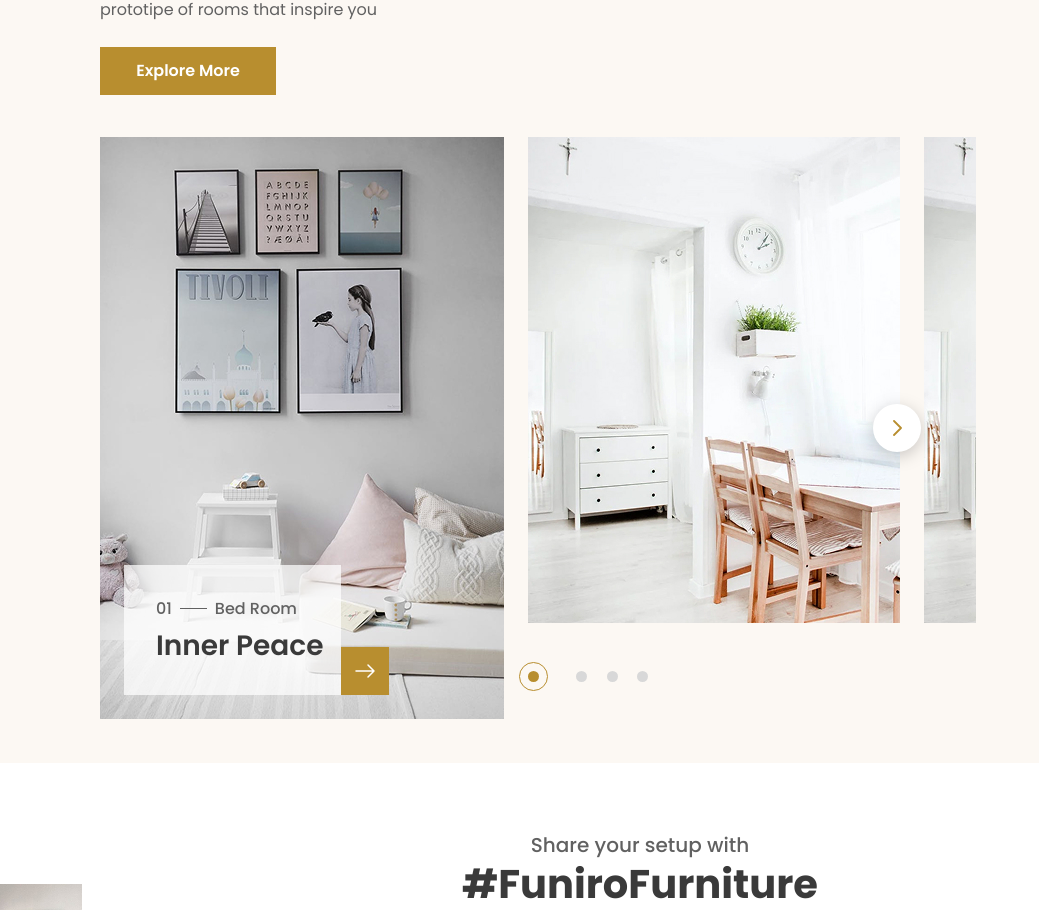
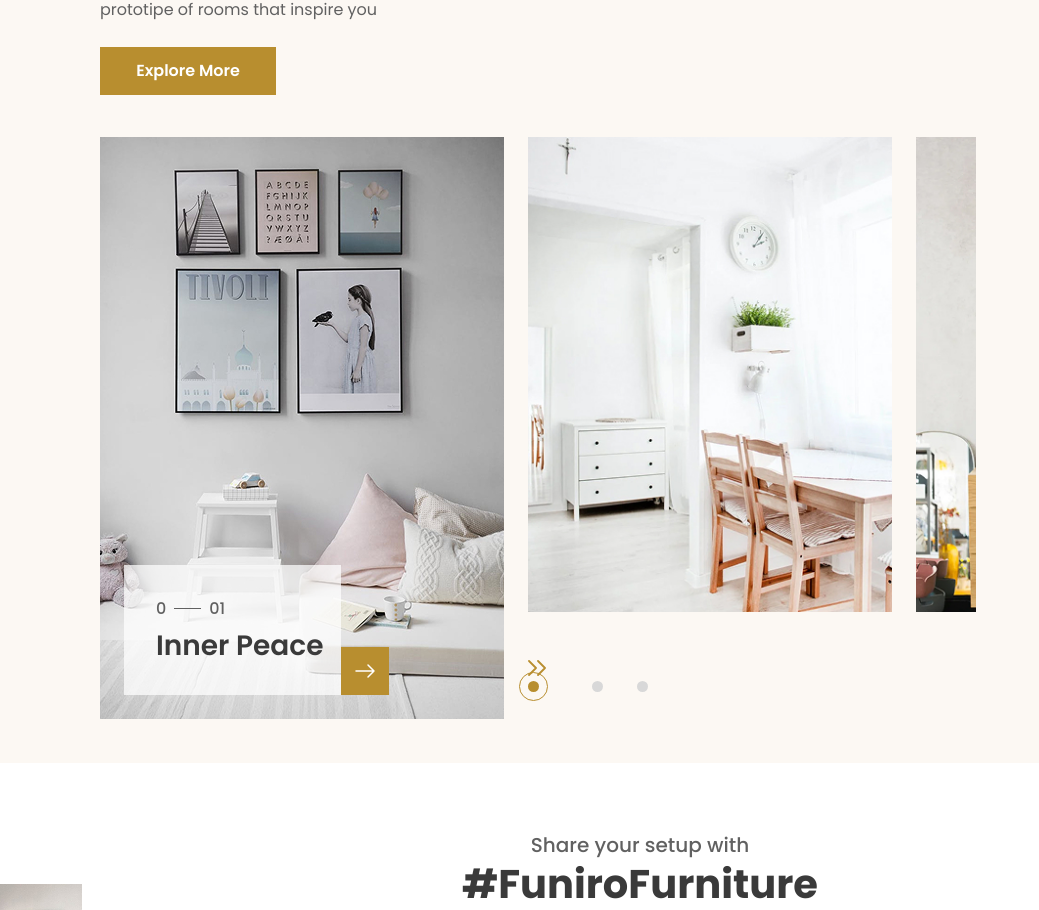
Before and after one commit to freund82/furnitureFurniro, a React (Vite) app: page / in a window 1280 px wide. Shown: the part 2957-3867 px from the top of the page, without its empty margins (0-1039 px from the left). Built offline with nearby package versions, Linux system fonts and the light colour scheme; data requests are answered from the project's data file.

Commit message:
Почти идеальный слайдер

```diff
--- a/src/components/Slider/Slider.jsx
+++ b/src/components/Slider/Slider.jsx
@@ -4,18 +4,17 @@ import ArrowSmall from "../../assets/icons/arrowSmall.svg";
 import SliderArrow from "../../assets/icons/arrow.svg";
 
 export default function Slider(){
+    const [currentSlide, setCurrentSlide] = useState(0);
+    const [currentImageIndex, setCurrentImageIndex] = useState(0);
+    const slidesToShow = 3;
 
-    const [currentSlide, setCurrentSlide] = useState(0);
-    const [currentImage, setCurrentImage] = useState(1);
-
-
-    const slides=[
+    const slides = [
         {
-            id:1,
-            number:"01",
-            title:"Inner Peace",
-            category:"Bed Room",
-            images:[
+            id: 1,
+            number: "01",
+            title: "Inner Peace",
+            category: "Bed Room",
+            images: [
                 "/slider/bedroom_slider.jpg",
                 "/slider/bedroomOne.jpg",
                 "/slider/bedroomTwo.jpg",
@@ -23,63 +22,91 @@ export default function Slider(){
             ]
         },
         {
-            id:2,
-            number:"02",
-            title:"Lux Room",
-            category:"Bed Room",
-            images:[
+            id: 2,
+            number: "02",
+            title: "Lux Room",
+            category: "Bed Room",
+            images: [
                 "/slider/bedroom_slider2.jpg",
                 "/slider/livingRoomOne.jpg",
                 "/slider/livingRoomTwo.jpg",
                 "/slider/livingRoomThree.jpg",
             ]
         },
-    ]
+    ];
 
-    const nextSlide=()=>{
-        setCurrentSlide((prev)=>(prev === slides.length-1 ? 0 : prev+1));
-    }
+    const sliderImages = slides.map(slide => slide.images.slice(1));
 
-    const prevSlide=()=>{
-        setCurrentSlide((prev)=>(prev === 0 ? slides.length-1 : prev-1));
-    }
+    const nextSlide = () => {
+        setCurrentSlide(prev => (prev + 1) % slides.length);
+    };
 
-    const nextImage=()=>{
-        setCurrentImage((prev)=>(prev === slides[currentSlide].images.length-1 ? 1 : prev+1));
-    }
+    const nextHorizontalSlide = () => {
+        setCurrentImageIndex(prev => (prev + 1) % (sliderImages[currentSlide].length - slidesToShow + 1));
+    };
 
-    const prevImage=()=>{
-        setCurrentImage((prev)=>(prev === 0 ? slides[currentSlide].images.length-1 : prev-1));
-    }
+    const prevHorizontalSlide = () => {
+        setCurrentImageIndex(prev =>
+            prev === 0 ? sliderImages[currentSlide].length - slidesToShow : prev - 1
+        );
+    };
+
+    const selectImage = (index) => {
+        setCurrentImageIndex(index);
+    };
 
     return(
         <div className="slider-section-secondColumn">
             <div className="sliderBlock-section">
-                 <img className="slide" src={slides[currentSlide].images[0]} alt={slides[currentSlide].title} />
+                <img className="slide" src={slides[currentSlide].images[0]} alt="main" />
                 <div>
                     <div className="sliderBlock">
-                <div className="sliderBlockHorizontal">
-                    {
-                        slides[currentSlide].images.slice(1).map((_, index) =>
-                             <img key={index} className="slide" src={slides[currentSlide].images[currentImage]} alt={`Slide ${index+1}`} />
-                        )
-                    }
-                 <span className="sliderHorizontal-button" onClick={nextImage}><img src={SliderArrow} alt="SliderRightArrow" /></span>
-                 <span className="sliderHorizontal-button left hide" onClick={prevImage}><img src={SliderArrow} alt="SliderRightArrow" /></span>
+                        <div className="sliderHorizontal-container">
+                            <div
+                                className="sliderBlockHorizontal"
+                                style={{
+                                    transform: `translateX(-${currentImageIndex * (100 / slidesToShow)}%)`,
+                                    transition: 'transform 0.5s ease'
+                                }}
+                            >
+                                {sliderImages[currentSlide].map((image, index) => (
+                                    <img
+                                        key={index}
+                                        className="horizontal-slide"
+                                        src={image}
+                                        alt={`slide-${index}`}
+                                        onClick={() => selectImage(index)}
+                                    />
+                                ))}
+                            </div>
+                            <span className="sliderHorizontal-button right" onClick={nextHorizontalSlide}>
+                                <img src={SliderArrow} alt="Next" />
+                            </span>
+                            <span className="sliderHorizontal-button left" onClick={prevHorizontalSlide}>
+                                <img src={SliderArrow} alt="Previous" />
+                            </span>
                         </div>
                         <div className="sliderBlockHorizontal-buttons">
-                    <span className="sliderBlock-button sliderButtonActive"></span><span className="sliderBlock-button"></span><span className="sliderBlock-button"></span><span className="sliderBlock-button"></span>
+                            {sliderImages[currentSlide].map((_, index) => (
+                                <span
+                                    key={index}
+                                    className={`sliderBlock-button ${index === currentImageIndex ? 'sliderButtonActive' : ''}`}
+                                    onClick={() => selectImage(index)}
+                                ></span>
+                            ))}
                         </div>
                     </div>
                     <div className="sliderInfoBlock">
                         <div className="sliderInfoText">
                             <div className="sliderInfoText-numberSection">
-                        <span>{slides[currentSlide].number}</span><span className="sliderInfoTetx-line"></span><span className="sliderInfoText-number">{slides[currentSlide].category}</span>
+                                <span>0</span>
+                                <span className="sliderInfoTetx-line"></span>
+                                <span className="sliderInfoText-number">{slides[currentSlide].number}</span>
                             </div>
                             <h2 className="sliderInfoText-title">{slides[currentSlide].title}</h2>
                         </div>
                         <div className="sliderBlock-arrow">
-                      <img src={ArrowSmall} alt="SliderRightArrow" onClick={nextSlide} />
+                            <img src={ArrowSmall} alt="Next" onClick={nextSlide} />
                         </div>
                     </div>
                 </div>
--- a/src/components/Slider/slider.css
+++ b/src/components/Slider/slider.css
@@ -14,13 +14,32 @@
             display:flex;
             flex-direction: column;
 
+
+            .sliderHorizontal-container {
+                position: relative;
+                width: 100%;
+                overflow: hidden;
+        }
+
+
+
+.horizontal-slide {
+    flex: 0 0 calc(100% / 3 - 2.4rem);
+    min-width: 0;
+    transition: transform 0.3s ease;
+}
+
+
             & .sliderBlockHorizontal{
                 position:relative;
+                width:100%;
                 display:flex;
                 gap:2.4rem;
                 overflow-x: hidden;
                 margin-bottom:4.8rem;
                 z-index:100;
+
+
 
                 & .sliderHorizontal-button{
                     position:absolute;
```
Lines whose indentation alone changed are shown as unchanged.
